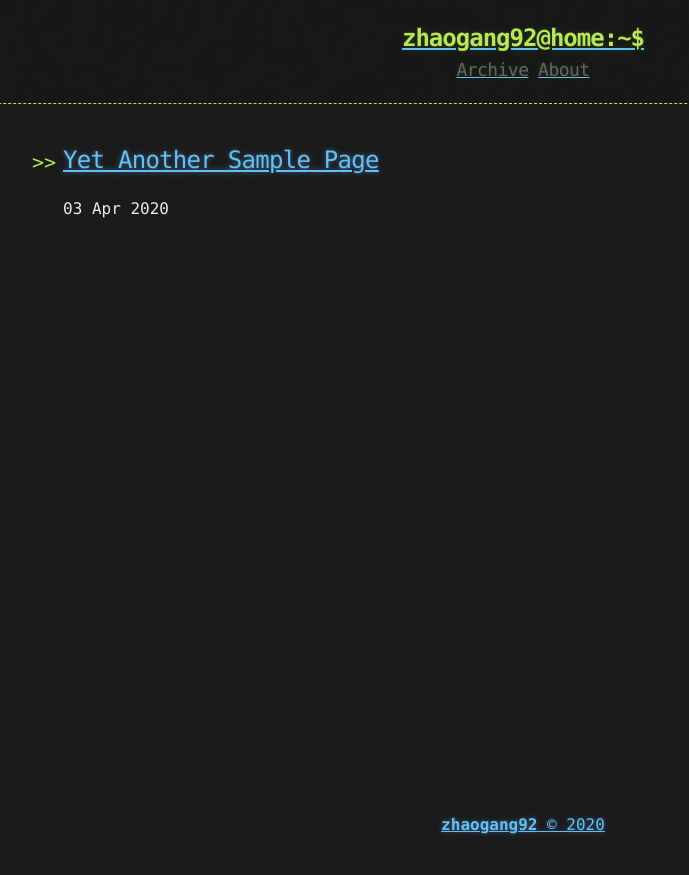
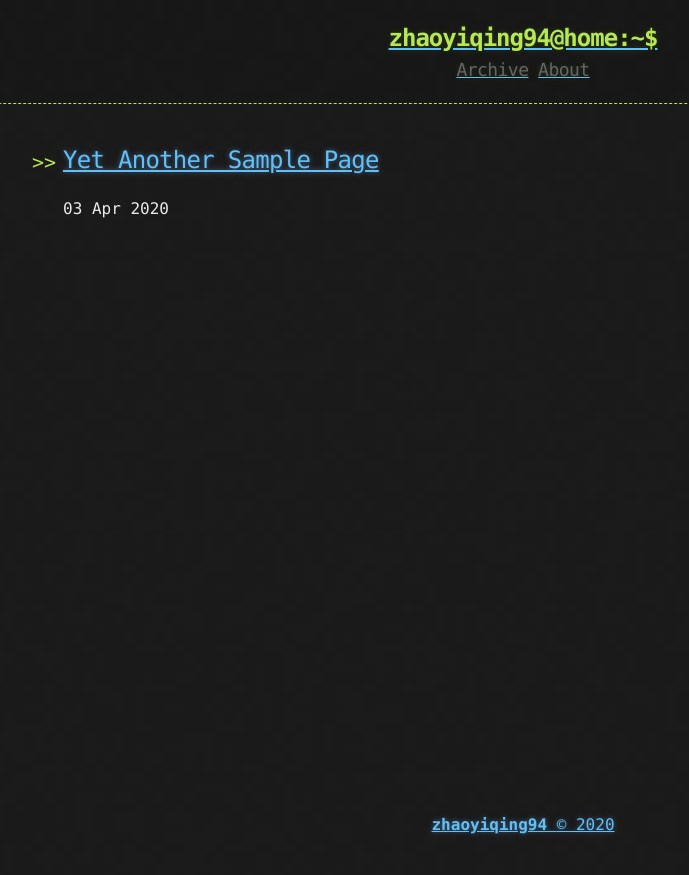
Before and after one commit to zyq823/zyq823.github.io, a Jekyll site: the page built from index.html, in a window 1280 px wide. Shown: the top 875 px of the page, without its empty margins (117-806 px from the left). Built offline with Jekyll 4.4.1, drawn with Linux system fonts in a browser that asks for light colours; the list of posts is cut into pages by our own code.

Commit message:
webpage update

```diff
--- a/_config.yml
+++ b/_config.yml
@@ -1,9 +1,9 @@
-title: Hacker-Blog
-description: "A Jekyll Blog Theme For Hackers"
+title: My page
+description: "A brief intro"
 author:
-  name: "zhaogang92"
-  email: "zhaogang92@gmail.com"
-  url: "https://zhaogang92.github.io"
+  name: "Yiqing Zhao"
+  email: "yiqingz823@gmail.com"
+  url: "https://zyq823.github.io"
 
 baseurl: /
 
@@ -28,5 +28,5 @@
   - jekyll-sitemap
 
 # Custom variables
-owner : "zhaogang92"
+owner : "zhaoyiqing94"
 year : "2020"
```
